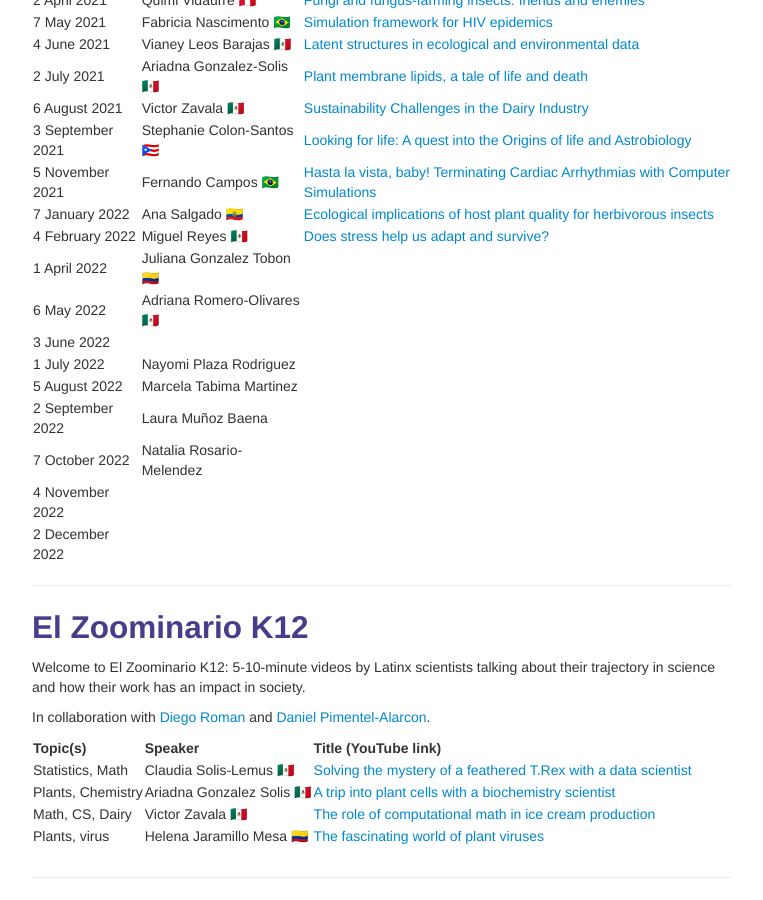
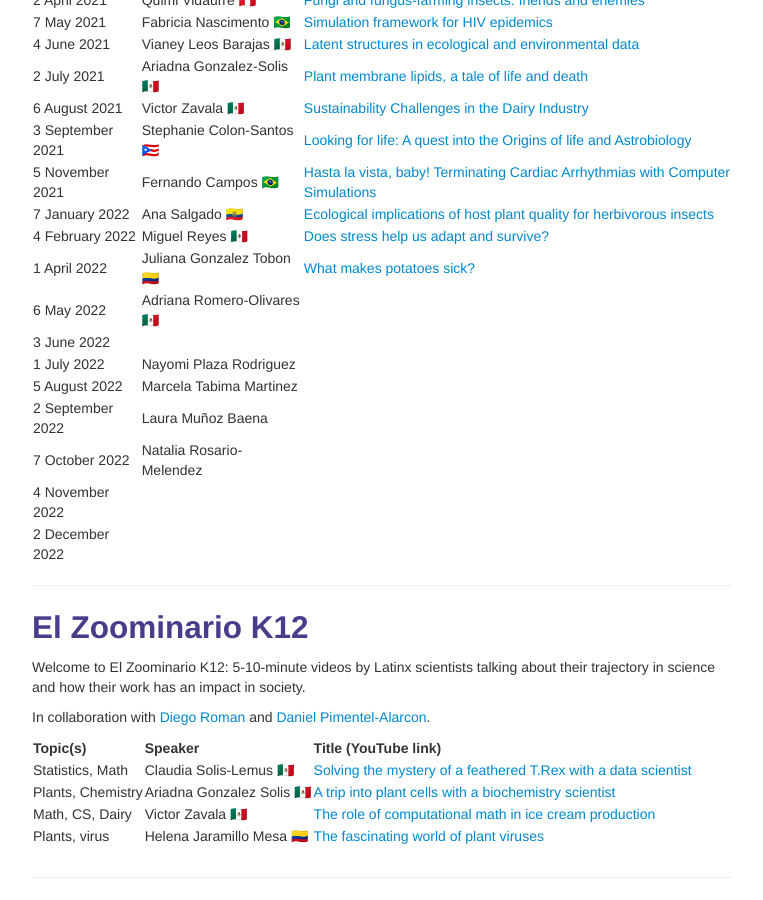
Before and after one commit to solislemuslab/solislemuslab.github.io, a Jekyll site: the page built from pages/talks.md, in a window 1280 px wide and 900 px high, scrolled down 3924 px. Shown: the whole window, without its empty margins (258-1021 px from the left). Built offline with Jekyll 4.4.1, drawn with Linux system fonts in a browser that asks for light colours.

Commit message:
added zoominario

```diff
--- a/pages/talks.md
+++ b/pages/talks.md
@@ -267,7 +267,7 @@ Great! Please fill out [this google form](https://forms.gle/1kpZE1XrKe9YS9cHA)
 | 5 November 2021 | Fernando Campos 🇧🇷 | [Hasta la vista, baby! Terminating Cardiac Arrhythmias with Computer Simulations](https://youtu.be/2wV4TRjUp90) |
 | 7 January 2022 | Ana Salgado 🇪🇨 | [Ecological implications of host plant quality for herbivorous insects](https://youtu.be/mWunY10j_Cg) |
 | 4 February 2022 | Miguel Reyes 🇲🇽 | [Does stress help us adapt and survive?](https://youtu.be/gwM-z79vOYU) |
-| 1 April 2022 | Juliana Gonzalez Tobon 🇨🇴 | |
+| 1 April 2022 | Juliana Gonzalez Tobon 🇨🇴 | [What makes potatoes sick?](https://youtu.be/shf6BoJdgnM) |
 | 6 May 2022 | Adriana Romero-Olivares 🇲🇽 | |
 | 3 June 2022 |  | |
 | 1 July 2022 | Nayomi Plaza Rodriguez | |
```
